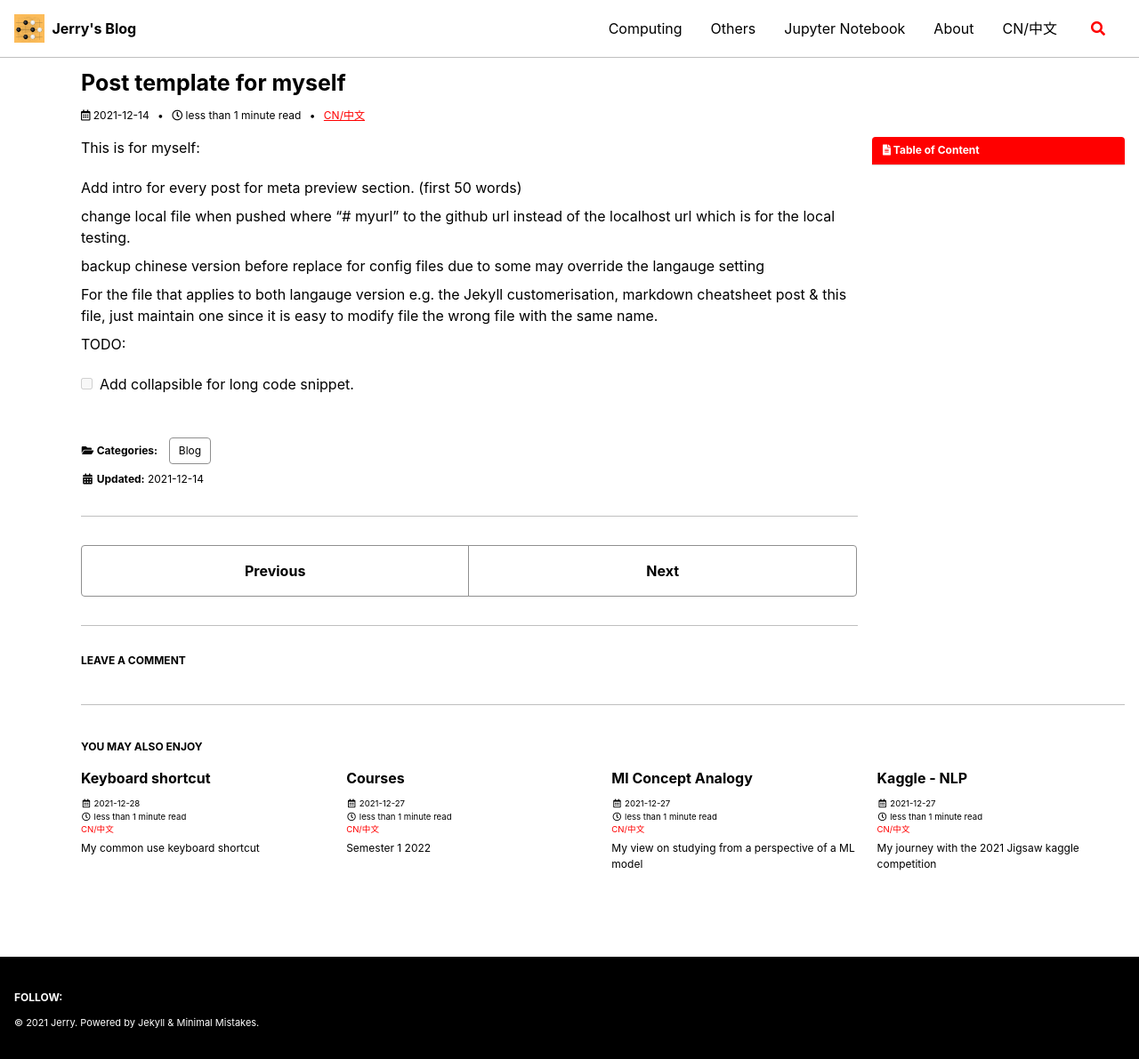
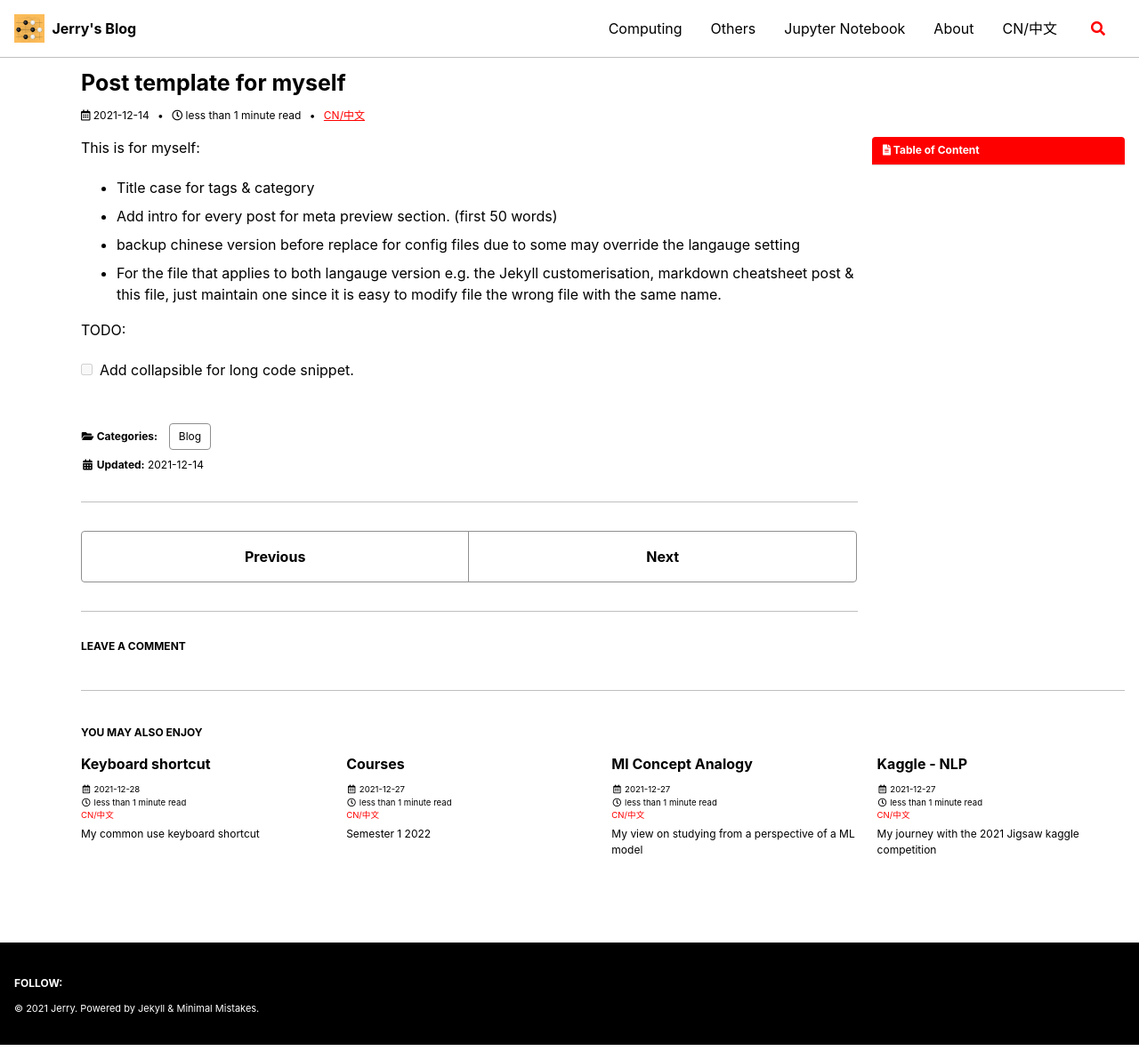
Before and after one commit to postsent/postsent.github.io, a Jekyll site: the page built from _posts/2021-12-14-post-template.md, in a window 1280 px wide. Shown: the whole page at 89% size. Built offline with Jekyll 4.4.1, drawn with Linux system fonts in a browser that asks for light colours; cached includes are drawn as plain includes; comment, search, counter and statistics services are not loaded.

Commit message:
title case tags

```diff
--- a/_posts/2021-12-14-post-template.md
+++ b/_posts/2021-12-14-post-template.md
@@ -8,11 +8,13 @@
 ---
 
 This is for myself:
+* Title case for tags & category
 * Add intro for every post for meta preview section. (first 50 words)
-* change local file when pushed where "# myurl" to the github url instead of the localhost url which is for the local testing.
 * backup chinese version before replace for config files due to some may override the langauge setting
 * For the file that applies to both langauge version e.g. the Jekyll customerisation, markdown cheatsheet post & this file, just maintain one since it is easy to modify file the wrong file with the same name.
-*
+
+
+
 TODO:
 
 - [ ] Add collapsible for long code snippet.
```
Also changed, not shown: _posts/uni/english/2021-12-13-vocab.md (+1 -1 lines), _posts/uni/english/2021-12-23-quote.md (+1 -1 lines).
